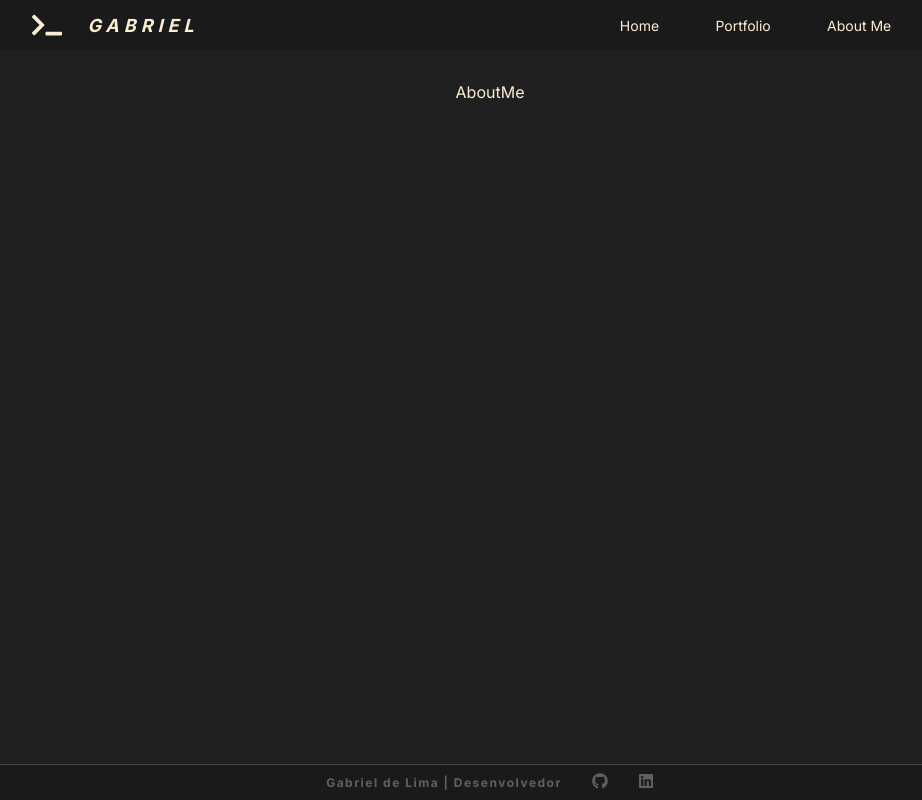
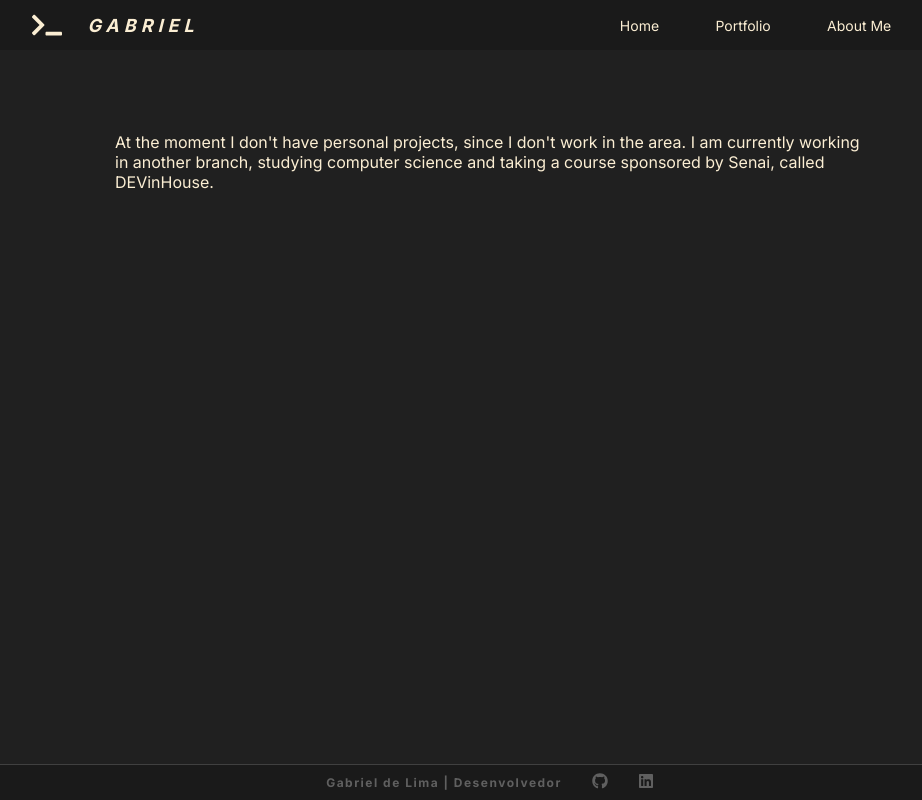
Before and after one commit to gabriellsbraz/React-M1S11-M1S12, a React (Vite) app in the folder m1s11-mini-projeto/: page /aboutMe in a window 1280 px wide. Shown: the whole page, without its empty margins (150-1072 px from the left). Built offline with nearby package versions, Linux system fonts and the light colour scheme; a web font is replaced by a local one.

Commit message:
[M1S11] Ex 8 - Organização de pages [aboutMe]

```diff
--- a/m1s11-mini-projeto/src/pages/aboutMe/index.jsx
+++ b/m1s11-mini-projeto/src/pages/aboutMe/index.jsx
@@ -1,8 +1,13 @@
+import { AboutMeStyled } from "./styled"
+
 function AboutMe() {
     return (
-        <>
-            AboutMe
-        </>
+        <AboutMeStyled>
+            <p>
+                At the moment I don't have personal projects, since I don't work in the area.
+                I am currently working in another branch, studying computer science and taking a course sponsored by Senai, called DEVinHouse.
+            </p>
+        </AboutMeStyled>
     )
 }
 
--- a/m1s11-mini-projeto/src/pages/aboutMe/styled.js
+++ b/m1s11-mini-projeto/src/pages/aboutMe/styled.js
@@ -0,0 +1,5 @@
+import styled from 'styled-components';
+
+export const AboutMeStyled = styled.div`
+  margin-top: 50px;
+`
```
